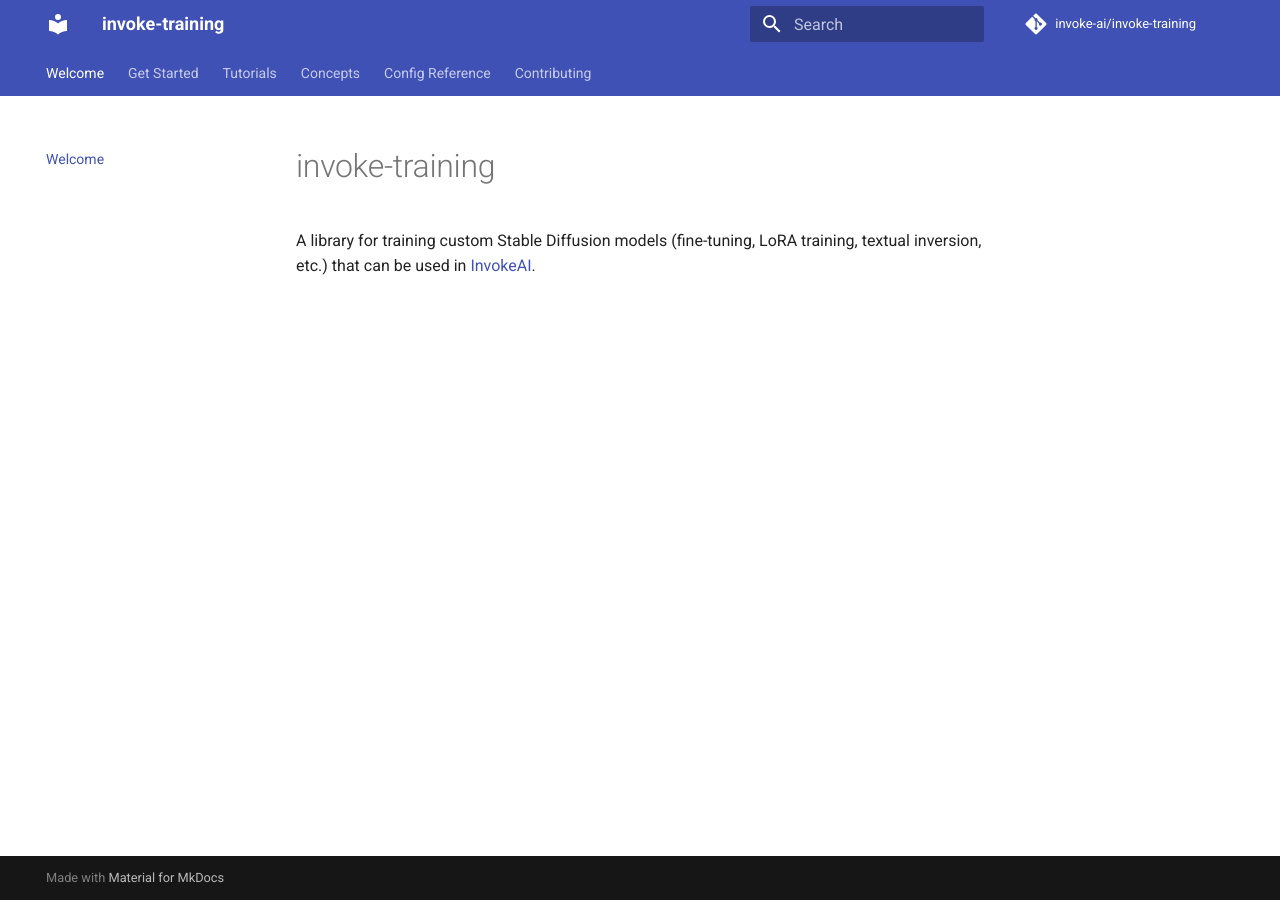
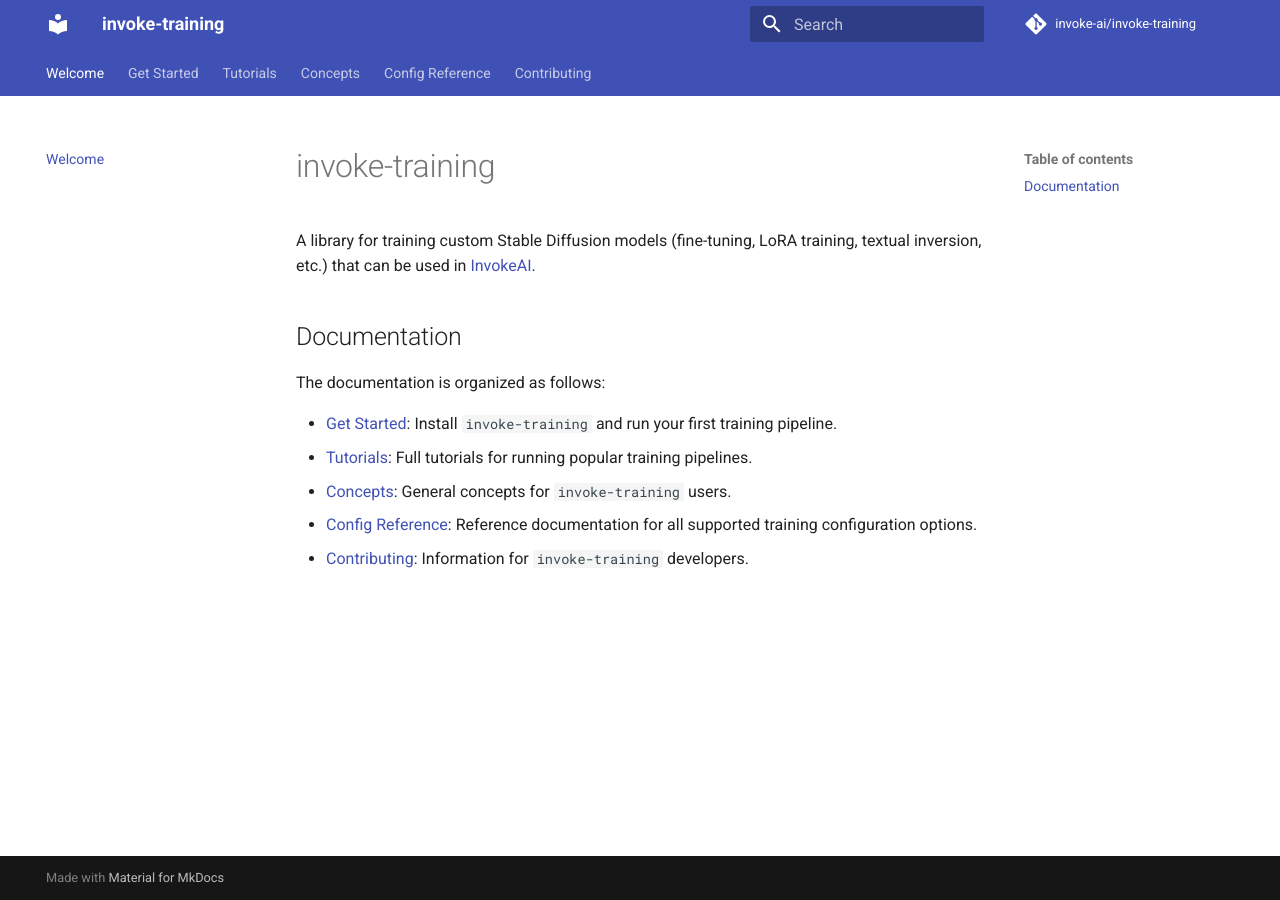
Before and after one commit to invoke-ai/invoke-training, an MkDocs documentation site: the page built from docs/index.md, in a window 1280 px wide. Built offline with MkDocs 1.6.1 and Material for MkDocs 9.7.7, drawn with Linux system fonts in a browser that asks for light colours; comment, search, counter and statistics services are not loaded.

Commit message:
Update documentation Welcome page.

```diff
--- a/docs/index.md
+++ b/docs/index.md
@@ -1,3 +1,13 @@
 # invoke-training
 
 A library for training custom Stable Diffusion models (fine-tuning, LoRA training, textual inversion, etc.) that can be used in [InvokeAI](https://github.com/invoke-ai/InvokeAI).
+
+## Documentation
+
+The documentation is organized as follows:
+
+- [Get Started](get_started/installation.md): Install `invoke-training` and run your first training pipeline.
+- [Tutorials](tutorials/index.md): Full tutorials for running popular training pipelines.
+- [Concepts](concepts/index.md): General concepts for `invoke-training` users.
+- [Config Reference](reference/config/index.md): Reference documentation for all supported training configuration options.
+- [Contributing](contributing/development_environment.md): Information for `invoke-training` developers.
--- a/mkdocs.yml
+++ b/mkdocs.yml
@@ -27,6 +27,7 @@
     - tutorials/stable_diffusion/pivotal_tuning_sd.md
     - tutorials/stable_diffusion/the_chosen_one_sd.md
 - Concepts:
+  - concepts/index.md
   - concepts/dataset_formats.md
 - Config Reference:
   - reference/config/index.md
```
Also changed, not shown: docs/concepts/index.md (added, +1 -0 lines), docs/reference/config/index.md (+3 -1 lines), docs/tutorials/index.md (+0 -2 lines).
